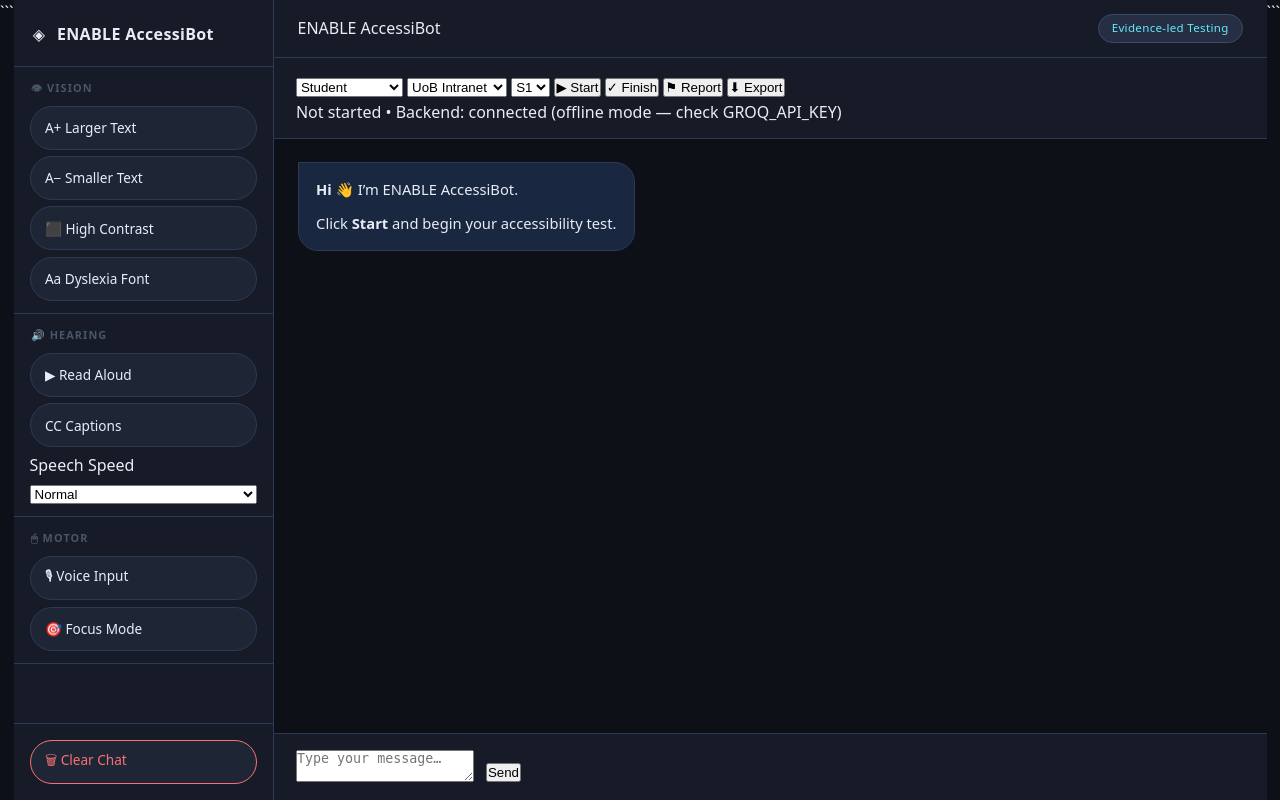
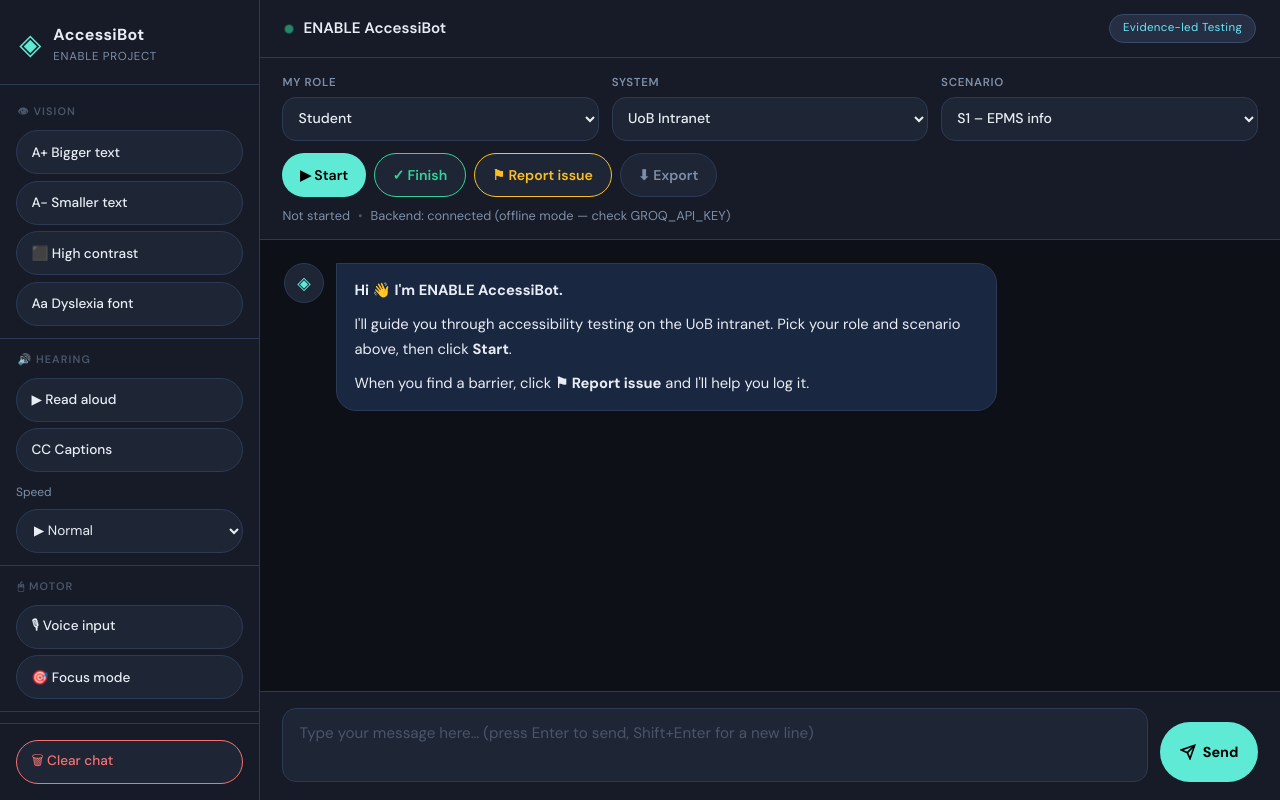
Before and after one commit to Jamal-Shah-Gabar/T-34-ENABLE, a Flask app: page / in a window 1280 px wide. Run offline with Flask 3, Linux system fonts and the light colour scheme.

Commit message:
Update index.html for accessibility improvements

````diff
--- a/templates/index.html
+++ b/templates/index.html
@@ -1,16 +1,19 @@
 <!DOCTYPE html>
+<!--
+  ENABLE AccessiBot — Interface
+  Co-created with Claude (Anthropic, 2025). Available at: https://claude.ai
 
+  Reference (Harvard):
+    Anthropic (2025) Claude [Large language model]. Available at:
+    https://claude.ai (Accessed: April 2026).
+-->
 <html lang="en">
 <head>
   <meta charset="UTF-8" />
   <meta name="viewport" content="width=device-width, initial-scale=1.0"/>
-  <title>ENABLE AccessiBot – Evidence-led Testing Tool</title>
-
-  <!-- ✅ FIXED: Flask static path -->
-
+  <title>ENABLE AccessiBot</title>
   <link rel="stylesheet" href="{{ url_for('static', filename='style.css') }}" />
-
-  <link href="https://fonts.googleapis.com/css2?family=Sora:wght@300;400;600;700&family=JetBrains+Mono:wght@400;500&display=swap" rel="stylesheet"/>
+  <link href="https://fonts.googleapis.com/css2?family=DM+Sans:wght@300;400;500;600;700&family=DM+Mono:wght@400;500&display=swap" rel="stylesheet"/>
 </head>
 <body>
 
@@ -18,148 +21,206 @@
 
   <div class="app-shell" role="main">
 
-```
     <!-- ── SIDEBAR ── -->
     <aside class="sidebar" aria-label="Accessibility Controls">
+
       <div class="sidebar-brand">
-    <span class="brand-icon" aria-hidden="true">◈</span>
-    <span class="brand-name">ENABLE AccessiBot</span>
+        <div class="brand-mark" aria-hidden="true">◈</div>
+        <div>
+          <div class="brand-name">AccessiBot</div>
+          <div class="brand-sub">ENABLE Project</div>
+        </div>
       </div>
 
-  <section class="control-group">
-    <h2 class="group-title">👁 Vision</h2>
-    <button class="ctrl-btn" id="btn-zoom-in">A+ Larger Text</button>
-    <button class="ctrl-btn" id="btn-zoom-out">A− Smaller Text</button>
-    <button class="ctrl-btn" id="btn-contrast">⬛ High Contrast</button>
-    <button class="ctrl-btn" id="btn-dyslexia">Aa Dyslexia Font</button>
-  </section>
+      <nav class="sidebar-nav" aria-label="Accessibility settings">
 
-  <section class="control-group">
-    <h2 class="group-title">🔊 Hearing</h2>
-    <button class="ctrl-btn" id="btn-tts">▶ Read Aloud</button>
-    <button class="ctrl-btn" id="btn-captions">CC Captions</button>
-    <label for="speed-select">Speech Speed</label>
-    <select id="speed-select">
-      <option value="0.75">Slow</option>
-      <option value="1" selected>Normal</option>
-      <option value="1.5">Fast</option>
+        <div class="control-group">
+          <p class="group-title">👁 Vision</p>
+          <button class="ctrl-btn" id="btn-zoom-in"  aria-label="Increase text size">A+ Bigger text</button>
+          <button class="ctrl-btn" id="btn-zoom-out" aria-label="Decrease text size">A− Smaller text</button>
+          <button class="ctrl-btn" id="btn-contrast" aria-label="Toggle high contrast mode">⬛ High contrast</button>
+          <button class="ctrl-btn" id="btn-dyslexia" aria-label="Toggle dyslexia-friendly font">Aa Dyslexia font</button>
+        </div>
+
+        <div class="control-group">
+          <p class="group-title">🔊 Hearing</p>
+          <button class="ctrl-btn" id="btn-tts"     aria-label="Toggle text to speech">▶ Read aloud</button>
+          <button class="ctrl-btn" id="btn-captions" aria-label="Toggle live captions">CC Captions</button>
+          <label class="speed-label" for="speed-select">Speed</label>
+          <select id="speed-select" class="ctrl-select" aria-label="Speech speed">
+            <option value="0.75">🐢 Slow</option>
+            <option value="1" selected>▶ Normal</option>
+            <option value="1.5">⚡ Fast</option>
           </select>
-  </section>
+        </div>
 
-  <section class="control-group">
-    <h2 class="group-title">🖱 Motor</h2>
-    <button class="ctrl-btn" id="btn-stt">🎙 Voice Input</button>
-    <button class="ctrl-btn" id="btn-focus">🎯 Focus Mode</button>
-  </section>
+        <div class="control-group">
+          <p class="group-title">🖱 Motor</p>
+          <button class="ctrl-btn" id="btn-stt"   aria-label="Start voice input">🎙 Voice input</button>
+          <button class="ctrl-btn" id="btn-focus" aria-label="Toggle focus mode">🎯 Focus mode</button>
+        </div>
+
+      </nav>
 
       <div class="sidebar-footer">
-    <button class="ctrl-btn danger" id="btn-clear">🗑 Clear Chat</button>
+        <button class="ctrl-btn danger" id="btn-clear" aria-label="Clear chat history">🗑 Clear chat</button>
       </div>
     </aside>
 
-<!-- ── CHAT PANEL ── -->
+    <!-- ── MAIN CHAT ── -->
     <div class="chat-panel">
 
-  <header class="chat-header">
-    <div>
-      <span id="status-text">ENABLE AccessiBot</span>
+      <header class="chat-header" role="banner">
+        <div class="header-left">
+          <div class="status-dot" aria-hidden="true"></div>
+          <span id="status-text" class="header-title">ENABLE AccessiBot</span>
         </div>
         <span class="tag">Evidence-led Testing</span>
       </header>
 
-  <!-- Session Bar -->
-  <div class="session-bar">
-    <div class="session-grid">
+      <!-- Session bar -->
+      <div class="session-bar" role="region" aria-label="Test session controls">
+        <div class="session-selects">
 
+          <div class="sel-group">
+            <label for="role-select">My role</label>
             <select id="role-select">
               <option value="Student" selected>Student</option>
               <option value="Teaching Staff">Teaching Staff</option>
               <option value="IT Staff">IT Staff</option>
             </select>
+          </div>
 
+          <div class="sel-group">
+            <label for="system-select">System</label>
             <select id="system-select">
               <option value="UoB Intranet" selected>UoB Intranet</option>
               <option value="UoB Website">UoB Website</option>
             </select>
+          </div>
 
+          <div class="sel-group">
+            <label for="scenario-select">Scenario</label>
             <select id="scenario-select">
-        <option value="S1" selected>S1</option>
-        <option value="S2">S2</option>
-        <option value="S3">S3</option>
-        <option value="S4">S4</option>
+              <option value="S1" selected>S1 – EPMS info</option>
+              <option value="S2">S2 – Search staff</option>
+              <option value="S3">S3 – Download PDF</option>
+              <option value="S4">S4 – Navigation</option>
             </select>
-
-      <button id="btn-start">▶ Start</button>
-      <button id="btn-finish">✓ Finish</button>
-      <button id="btn-report">⚑ Report</button>
-      <button id="btn-export">⬇ Export</button>
+          </div>
 
         </div>
 
-    <div>
-      <span id="timer-text">Not started</span> •
+        <div class="session-actions">
+          <button class="action-btn start"  id="btn-start">▶ Start</button>
+          <button class="action-btn finish" id="btn-finish">✓ Finish</button>
+          <button class="action-btn report" id="btn-report">⚑ Report issue</button>
+          <button class="action-btn export" id="btn-export">⬇ Export</button>
+        </div>
+
+        <div class="session-meta" aria-live="polite">
+          <span id="timer-text">Not started</span>
+          <span class="dot" aria-hidden="true">•</span>
           <span id="backend-text">Checking…</span>
         </div>
       </div>
 
-  <!-- Messages -->
-  <div id="chat-messages" class="chat-messages">
+      <!-- Chat messages -->
+      <div class="chat-messages" id="chat-messages" role="log" aria-live="polite" aria-label="Conversation" tabindex="0">
         <div class="message bot">
+          <div class="avatar" aria-hidden="true">◈</div>
           <div class="bubble">
-        <p><strong>Hi 👋</strong> I’m ENABLE AccessiBot.</p>
-        <p>Click <strong>Start</strong> and begin your accessibility test.</p>
+            <p><strong>Hi 👋 I'm ENABLE AccessiBot.</strong></p>
+            <p>I'll guide you through accessibility testing on the UoB intranet. Pick your role and scenario above, then click <strong>Start</strong>.</p>
+            <p>When you find a barrier, click <strong>⚑ Report issue</strong> and I'll help you log it.</p>
           </div>
         </div>
       </div>
 
-  <div id="caption-bar" hidden></div>
+      <!-- Live captions -->
+      <div id="caption-bar" class="caption-bar" aria-live="assertive" aria-label="Live captions" hidden></div>
 
-  <!-- Input -->
-  <div class="chat-input-area">
-    <textarea id="chat-input" placeholder="Type your message…"></textarea>
-    <button id="btn-send">Send</button>
+      <!-- Input area — made larger for neurodiverse users -->
+      <div class="chat-input-area" role="form" aria-label="Send a message">
+        <textarea
+          id="chat-input"
+          class="chat-textarea"
+          placeholder="Type your message here… (press Enter to send, Shift+Enter for a new line)"
+          rows="2"
+          aria-label="Message input"
+          aria-multiline="true"
+        ></textarea>
+        <button class="send-btn" id="btn-send" aria-label="Send message">
+          <svg viewBox="0 0 24 24" fill="none" stroke="currentColor" stroke-width="2.5" aria-hidden="true">
+            <line x1="22" y1="2" x2="11" y2="13"/>
+            <polygon points="22 2 15 22 11 13 2 9 22 2"/>
+          </svg>
+          <span class="send-label">Send</span>
+        </button>
       </div>
 
     </div>
-```
-
   </div>
 
-  <!-- Modal -->
+  <!-- ── REPORT ISSUE MODAL ── -->
+  <div class="modal-backdrop" id="modal-backdrop" hidden></div>
 
-  <div id="modal-backdrop" hidden></div>
+  <div class="modal" id="issue-modal" role="dialog" aria-modal="true" aria-labelledby="modal-title" hidden>
+    <div class="modal-head">
+      <h2 id="modal-title">⚑ Report an accessibility issue</h2>
+      <button class="modal-close" id="btn-close-modal" aria-label="Close modal">✕</button>
+    </div>
+    <div class="modal-body">
 
-  <div id="issue-modal" hidden>
-    <h2>Report Issue</h2>
-
-```
-<input id="issue-url" placeholder="URL" />
-<select id="issue-category">
-  <option>Vision</option>
-  <option>Hearing</option>
-  <option>Motor</option>
-  <option>Neurodiversity</option>
-</select>
-
-<select id="issue-severity">
-  <option>Minor</option>
-  <option>Major</option>
-  <option>Blocker</option>
-</select>
-
-<textarea id="issue-what" placeholder="What happened?"></textarea>
-<textarea id="issue-expected" placeholder="Expected?"></textarea>
-<textarea id="issue-suggestion" placeholder="Suggestion"></textarea>
-
-<button id="btn-submit-issue">Submit</button>
-<button id="btn-close-modal">Close</button>
-```
-
+      <div class="form-row">
+        <label for="issue-url">Page URL <span class="optional">(paste it here)</span></label>
+        <input id="issue-url" type="text" placeholder="https://…" />
       </div>
 
-  <!-- ✅ FIXED: Flask static JS -->
+      <div class="form-row two">
+        <div>
+          <label for="issue-category">Category</label>
+          <select id="issue-category">
+            <option value="Vision">👁 Vision</option>
+            <option value="Hearing">🔊 Hearing</option>
+            <option value="Motor">🖱 Motor</option>
+            <option value="Neurodiversity" selected>🧠 Neurodiversity</option>
+            <option value="Other">Other</option>
+          </select>
+        </div>
+        <div>
+          <label for="issue-severity">How bad is it?</label>
+          <select id="issue-severity">
+            <option value="Minor">Minor — annoying</option>
+            <option value="Major" selected>Major — hard to use</option>
+            <option value="Blocker">Blocker — can't continue</option>
+          </select>
+        </div>
+      </div>
+
+      <div class="form-row">
+        <label for="issue-what">What happened? <span class="required">*</span></label>
+        <textarea id="issue-what" rows="3" placeholder="Describe the barrier in plain language…"></textarea>
+      </div>
+
+      <div class="form-row">
+        <label for="issue-expected">What did you expect instead?</label>
+        <textarea id="issue-expected" rows="2" placeholder="What should have happened?"></textarea>
+      </div>
+
+      <div class="form-row">
+        <label for="issue-suggestion">Any suggestions? <span class="optional">(optional)</span></label>
+        <textarea id="issue-suggestion" rows="2" placeholder="How could it be improved?"></textarea>
+      </div>
+
+      <div class="modal-actions">
+        <button class="action-btn report" id="btn-submit-issue">Submit issue</button>
+      </div>
+
+      <p class="modal-note">This logs your evidence to the ENABLE dataset. It does not change the UoB intranet itself.</p>
+    </div>
+  </div>
 
   <script src="{{ url_for('static', filename='script.js') }}"></script>
-
 </body>
 </html>
````
Lines whose indentation alone changed are shown as unchanged.
